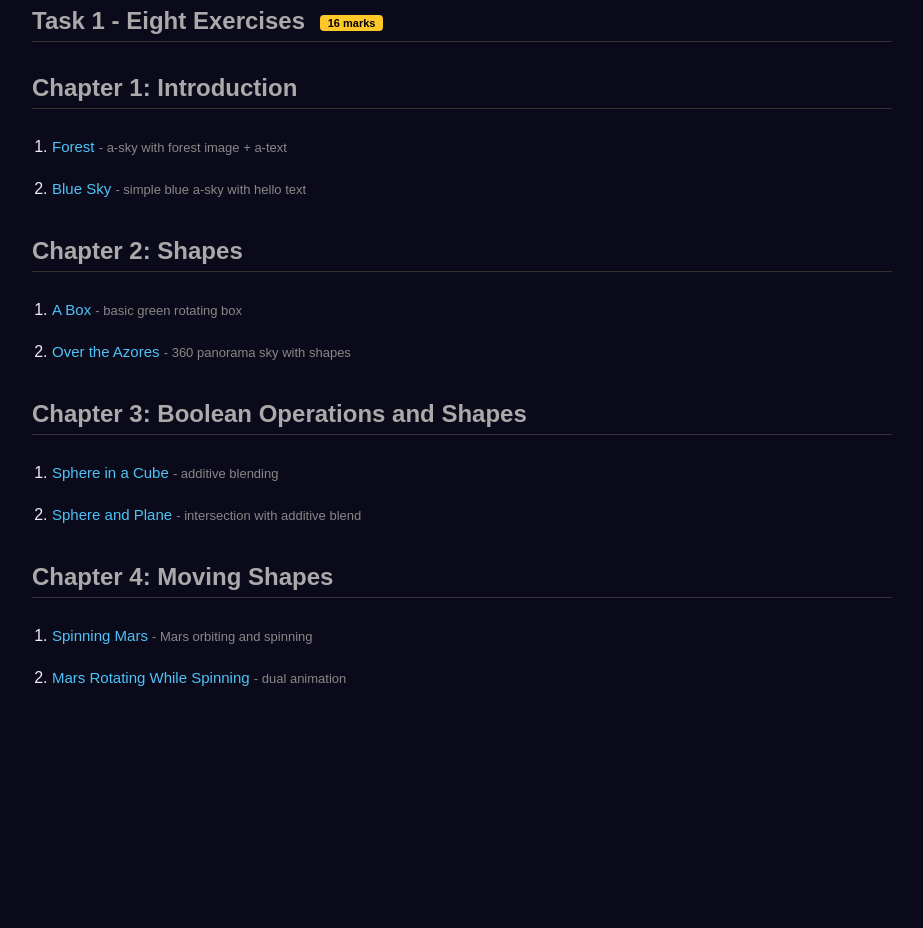
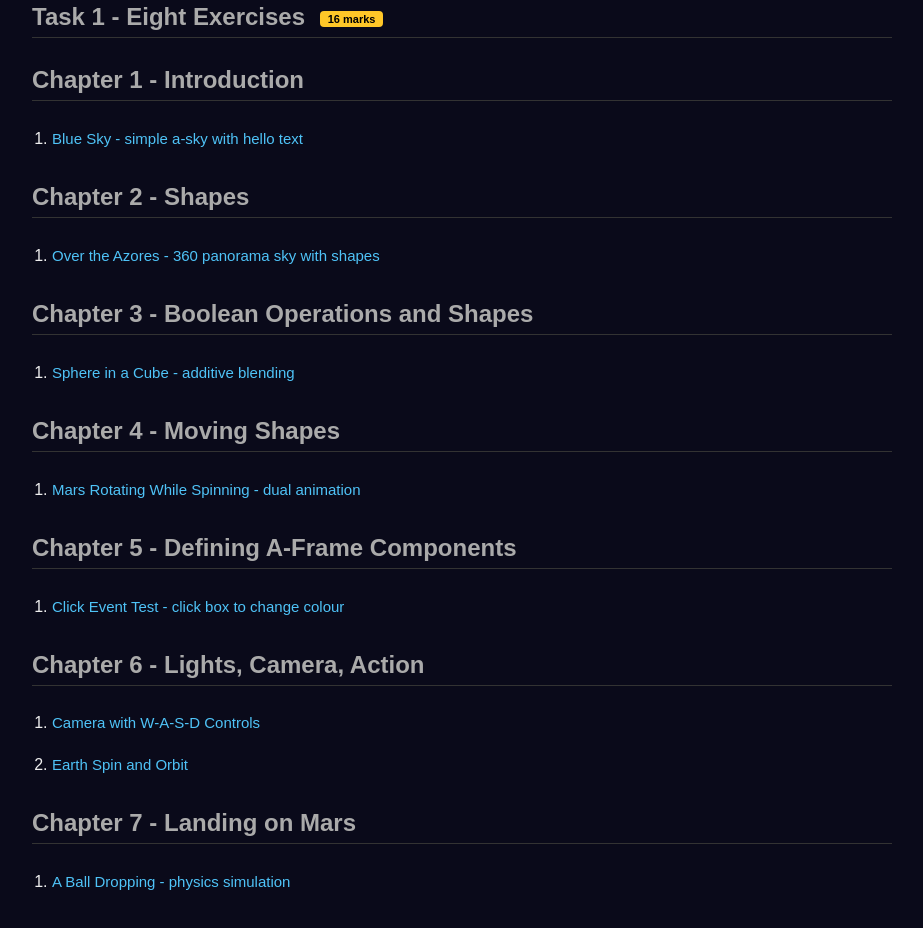
Before and after one commit to Deesaywhat/Deesaywhat.github.io, a plain HTML site: page index.html in a window 1280 px wide. Shown: the part 240-1168 px from the top of the page, without its empty margins (178-1101 px from the left). Before the commit the page ends 974 px from the top, so only its background shows below. Drawn offline with Linux system fonts and the light colour scheme.

Commit message:
Add assignment 7 exercises and solar system

```diff
--- a/index.html
+++ b/index.html
@@ -6,14 +6,13 @@
   <style>
     body { font-family: Arial, sans-serif; max-width: 860px; margin: 40px auto; padding: 0 24px; background: #0a0a1a; color: #eee; }
     h1 { color: #FFC728; margin-bottom: 4px; }
-    h2 { color: #aaa; border-bottom: 1px solid #333; padding-bottom: 6px; margin-top: 32px; }
+    h2 { color: #aaa; border-bottom: 1px solid #333; padding-bottom: 6px; margin-top: 28px; }
     a { color: #4fc3f7; text-decoration: none; display: block; margin: 8px 0; font-size: 15px; }
     a:hover { color: #fff; text-decoration: underline; }
     .task2 { background: #1a1a2e; border: 2px solid #FFC728; border-radius: 10px; padding: 18px 24px; margin: 24px 0; }
     .task2 a { color: #FFC728; font-size: 18px; font-weight: bold; }
     .badge { display: inline-block; background: #FFC728; color: #000; font-size: 11px; font-weight: bold; padding: 2px 8px; border-radius: 4px; margin-left: 8px; vertical-align: middle; }
     ol { line-height: 2.2; padding-left: 20px; }
-    p.sub { color: #888; font-size: 13px; margin: 0 0 8px; }
   </style>
 </head>
 <body>
@@ -27,28 +26,40 @@
 
   <h2>Task 1 - Eight Exercises <span class="badge">16 marks</span></h2>
 
-  <h2>Chapter 1: Introduction</h2>
+  <h2>Chapter 1 - Introduction</h2>
   <ol>
-    <li><a href="./p01/forest.html">Forest <span style="color:#888;font-size:13px;">- a-sky with forest image + a-text</span></a></li>
-    <li><a href="./p01/not-index.html">Blue Sky <span style="color:#888;font-size:13px;">- simple blue a-sky with hello text</span></a></li>
+    <li><a href="./p01/not-index.html">Blue Sky - simple a-sky with hello text</a></li>
   </ol>
 
-  <h2>Chapter 2: Shapes</h2>
+  <h2>Chapter 2 - Shapes</h2>
   <ol>
-    <li><a href="./p02/a-box.html">A Box <span style="color:#888;font-size:13px;">- basic green rotating box</span></a></li>
-    <li><a href="./p02/over-Azores.html">Over the Azores <span style="color:#888;font-size:13px;">- 360 panorama sky with shapes</span></a></li>
+    <li><a href="./p02/over-Azores.html">Over the Azores - 360 panorama sky with shapes</a></li>
   </ol>
 
-  <h2>Chapter 3: Boolean Operations and Shapes</h2>
+  <h2>Chapter 3 - Boolean Operations and Shapes</h2>
   <ol>
-    <li><a href="./p03/a-cube-containing-sphere.html">Sphere in a Cube <span style="color:#888;font-size:13px;">- additive blending</span></a></li>
-    <li><a href="./p03/sphere-and-plane-intersection-1.html">Sphere and Plane <span style="color:#888;font-size:13px;">- intersection with additive blend</span></a></li>
+    <li><a href="./p03/a-cube-containing-sphere.html">Sphere in a Cube - additive blending</a></li>
   </ol>
 
-  <h2>Chapter 4: Moving Shapes</h2>
+  <h2>Chapter 4 - Moving Shapes</h2>
   <ol>
-    <li><a href="./p04/a-sphere-mars-rotates.html">Spinning Mars <span style="color:#888;font-size:13px;">- Mars orbiting and spinning</span></a></li>
-    <li><a href="./p04/rotation-while-spinning.html">Mars Rotating While Spinning <span style="color:#888;font-size:13px;">- dual animation</span></a></li>
+    <li><a href="./p04/rotation-while-spinning.html">Mars Rotating While Spinning - dual animation</a></li>
+  </ol>
+
+  <h2>Chapter 5 - Defining A-Frame Components</h2>
+  <ol>
+    <li><a href="./p05/a-boxs-events-test.html">Click Event Test - click box to change colour</a></li>
+  </ol>
+
+  <h2>Chapter 6 - Lights, Camera, Action</h2>
+  <ol>
+    <li><a href="./p06/a-box-camera-wasd-controls.html">Camera with W-A-S-D Controls</a></li>
+    <li><a href="./p06/a-earth-spin-and-orbit.html">Earth Spin and Orbit</a></li>
+  </ol>
+
+  <h2>Chapter 7 - Landing on Mars</h2>
+  <ol>
+    <li><a href="./p07/ball-drop.html">A Ball Dropping - physics simulation</a></li>
   </ol>
 
 </body>
```
Also changed, not shown: p01/not-index.html (+1 -7 lines), p05/a-boxs-events-test.html (+3 -21 lines), p06/a-box-camera-wasd-controls.html (+1 -4 lines), p06/a-earth-spin-and-orbit.html (+10 -15 lines), p07/ball-drop.html (+2 -4 lines), solar-system.html (+1 -7 lines).
